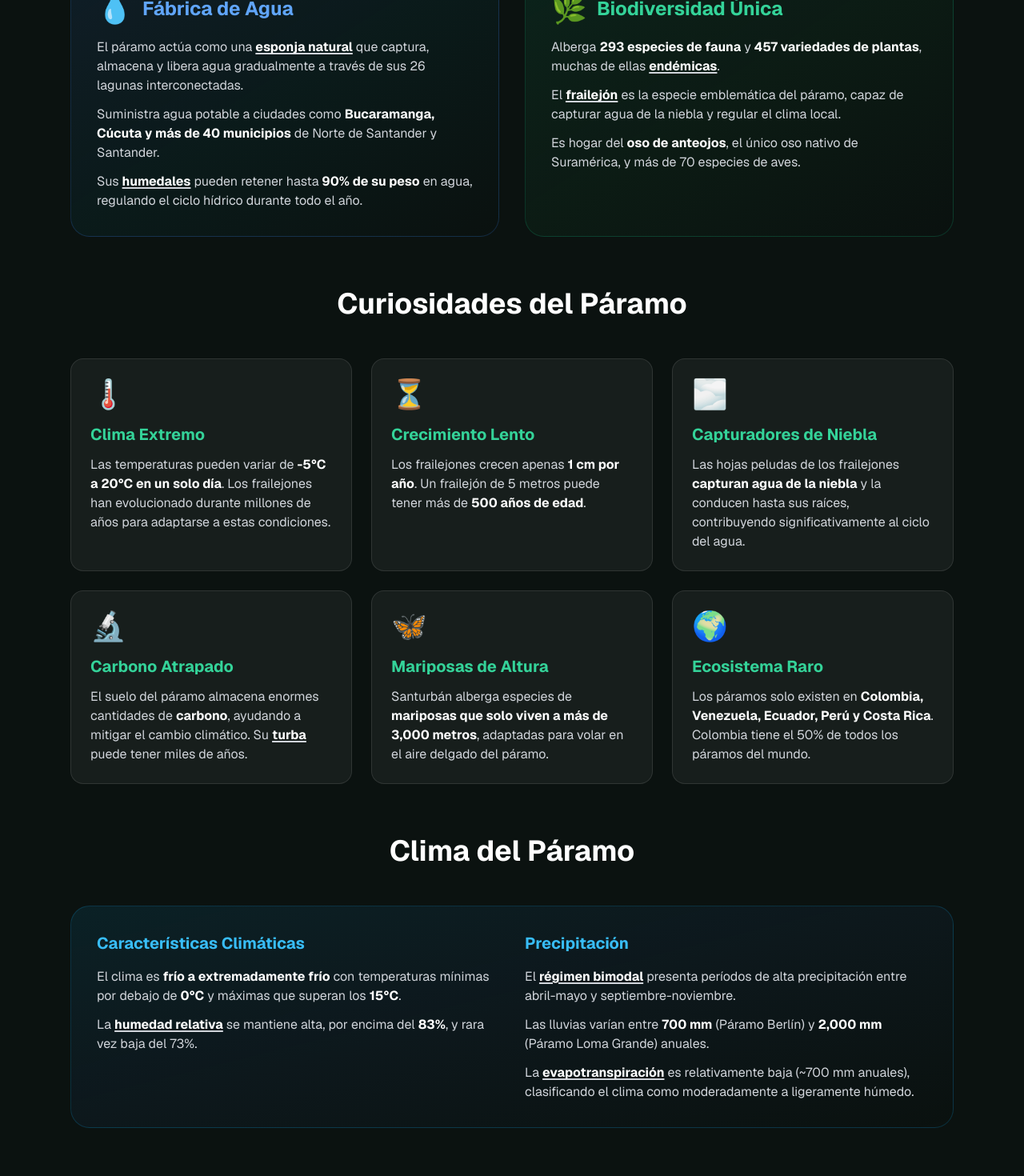
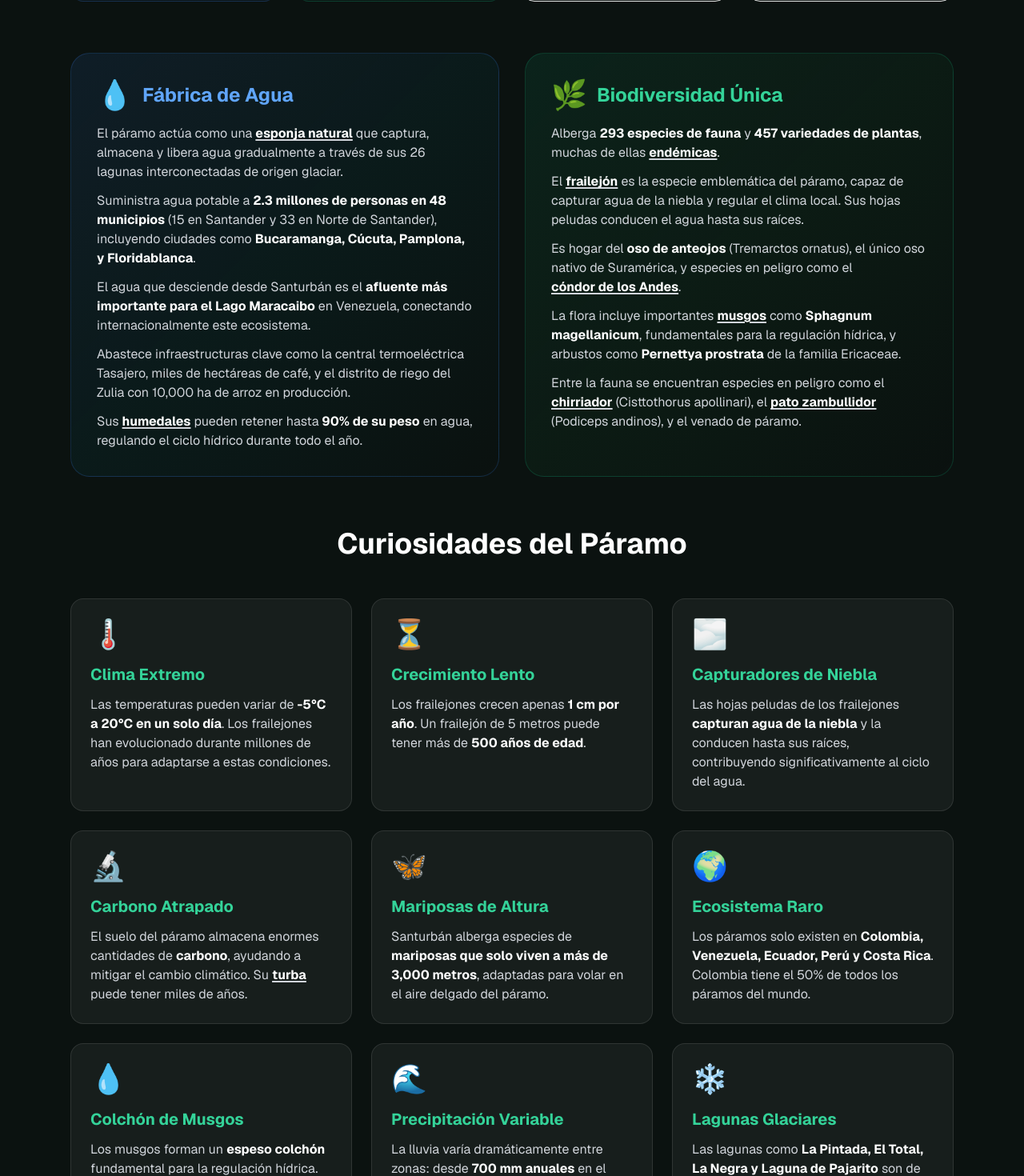
Before and after one commit to jwar28/santurban-museum, a Next.js app: page /santurban in a window 1280 px wide. Shown: the part 1280-2750 px from the top of the page at 80% size. Built offline with nearby package versions, Linux system fonts and the light colour scheme; no server answers.

Commit message:
feat(santurban): more data added

```diff
--- a/components/santurban/text-with-tooltips.tsx
+++ b/components/santurban/text-with-tooltips.tsx
@@ -1,3 +1,4 @@
+/** biome-ignore-all lint/suspicious/noArrayIndexKey: <explanation> */
 import {
 	Tooltip,
 	TooltipContent,
--- a/data/santurban-content.json
+++ b/data/santurban-content.json
@@ -5,7 +5,7 @@
 		"backgroundImage": "https://upload.wikimedia.org/wikipedia/commons/9/99/P%C3%A1ramo_de_Santurban.jpg"
 	},
 	"introduction": {
-		"text": "El Páramo de Santurbán es uno de los ecosistemas más importantes de Colombia, un complejo hídrico de 26 lagunas que lo convierten en una verdadera fábrica natural de agua."
+		"text": "El Páramo de Santurbán, también conocido como {Nudo de Santurbán}, es un macizo montañoso ubicado en los departamentos colombianos de Norte de Santander y Santander. Este ecosistema montano intertropical destaca por la diversidad y belleza de su fauna, así como por su importancia ecológica como fuente hídrica vital para la región."
 	},
 	"keyStats": [
 		{
@@ -43,8 +43,10 @@
 			"icon": "💧",
 			"color": "blue",
 			"paragraphs": [
-				"El páramo actúa como una {esponja natural} que captura, almacena y libera agua gradualmente a través de sus 26 lagunas interconectadas.",
-				"Suministra agua potable a ciudades como **Bucaramanga, Cúcuta y más de 40 municipios** de Norte de Santander y Santander.",
+				"El páramo actúa como una {esponja natural} que captura, almacena y libera agua gradualmente a través de sus 26 lagunas interconectadas de origen glaciar.",
+				"Suministra agua potable a **2.3 millones de personas en 48 municipios** (15 en Santander y 33 en Norte de Santander), incluyendo ciudades como **Bucaramanga, Cúcuta, Pamplona, y Floridablanca**.",
+				"El agua que desciende desde Santurbán es el **afluente más importante para el Lago Maracaibo** en Venezuela, conectando internacionalmente este ecosistema.",
+				"Abastece infraestructuras clave como la central termoeléctrica Tasajero, miles de hectáreas de café, y el distrito de riego del Zulia con 10,000 ha de arroz en producción.",
 				"Sus {humedales} pueden retener hasta **90% de su peso** en agua, regulando el ciclo hídrico durante todo el año."
 			]
 		},
@@ -54,8 +56,21 @@
 			"color": "emerald",
 			"paragraphs": [
 				"Alberga **293 especies de fauna** y **457 variedades de plantas**, muchas de ellas {endémicas}.",
-				"El {frailejón} es la especie emblemática del páramo, capaz de capturar agua de la niebla y regular el clima local.",
-				"Es hogar del **oso de anteojos**, el único oso nativo de Suramérica, y más de 70 especies de aves."
+				"El {frailejón} es la especie emblemática del páramo, capaz de capturar agua de la niebla y regular el clima local. Sus hojas peludas conducen el agua hasta sus raíces.",
+				"Es hogar del **oso de anteojos** (Tremarctos ornatus), el único oso nativo de Suramérica, y especies en peligro como el {cóndor de los Andes}.",
+				"La flora incluye importantes {musgos} como **Sphagnum magellanicum**, fundamentales para la regulación hídrica, y arbustos como **Pernettya prostrata** de la familia Ericaceae.",
+				"Entre la fauna se encuentran especies en peligro como el {chirriador} (Cisttothorus apollinari), el {pato zambullidor} (Podiceps andinos), y el venado de páramo."
+			]
+		},
+		"ecosystem": {
+			"title": "Ecosistemas del Páramo",
+			"icon": "🏔️",
+			"color": "purple",
+			"paragraphs": [
+				"El complejo se conecta directamente con los páramos de Almorzadero, Cocuy, Pisba y Tota-Bijagual-Mamapacha en la {cordillera Oriental}.",
+				"Los páramos representan el 50% del área con tres unidades principales: **páramo rocoso** (1,767 ha con fuertes pendientes), **pajonales** con frailejones y chuscales, y pequeñas zonas de {turbera}.",
+				"Los {bosques andinos} representan el 27% del área, distribuidos desde los 2,800 hasta los 3,400 msnm, con una estructura que varía según el relieve.",
+				"La zona de transición o {subpáramo} contiene bosquecillos de la familia Compositae (Asteraceae), con especies como Eupatorium, bambú **Neurolepis aristata**, y abundantes {briófitas}."
 			]
 		}
 	},
@@ -95,6 +110,24 @@
 			"icon": "🌍",
 			"title": "Ecosistema Raro",
 			"description": "Los páramos solo existen en **Colombia, Venezuela, Ecuador, Perú y Costa Rica**. Colombia tiene el 50% de todos los páramos del mundo."
+		},
+		{
+			"id": 7,
+			"icon": "💧",
+			"title": "Colchón de Musgos",
+			"description": "Los musgos forman un **espeso colchón** fundamental para la regulación hídrica. Especies como **Sphagnum** pueden retener hasta **20 veces su peso** en agua."
+		},
+		{
+			"id": 8,
+			"icon": "🌊",
+			"title": "Precipitación Variable",
+			"description": "La lluvia varía dramáticamente entre zonas: desde **700 mm anuales** en el sector de Berlín hasta **2,000 mm** en Loma Grande."
+		},
+		{
+			"id": 9,
+			"icon": "❄️",
+			"title": "Lagunas Glaciares",
+			"description": "Las lagunas como **La Pintada, El Total, La Negra y Laguna de Pajarito** son de origen glaciar, formadas hace miles de años durante la última era de hielo."
 		}
 	],
 	"climate": {
@@ -104,15 +137,16 @@
 				"title": "Características Climáticas",
 				"paragraphs": [
 					"El clima es **frío a extremadamente frío** con temperaturas mínimas por debajo de **0°C** y máximas que superan los **15°C**.",
-					"La {humedad relativa} se mantiene alta, por encima del **83%**, y rara vez baja del 73%."
+					"La {humedad relativa} se mantiene alta, generalmente por encima del **83%**, y rara vez baja del 73% a nivel promedio mensual."
 				]
 			},
 			{
 				"title": "Precipitación",
 				"paragraphs": [
-					"El {régimen bimodal} presenta períodos de alta precipitación entre abril-mayo y septiembre-noviembre.",
-					"Las lluvias varían entre **700 mm** (Páramo Berlín) y **2,000 mm** (Páramo Loma Grande) anuales.",
-					"La {evapotranspiración} es relativamente baja (~700 mm anuales), clasificando el clima como moderadamente a ligeramente húmedo."
+					"El {régimen bimodal} presenta períodos de alta precipitación entre **abril-mayo** y **septiembre-noviembre**.",
+					"Las lluvias varían entre **700 mm** anuales en el sector Páramo Berlín y **2,000 mm** en el sector Páramo Loma Grande.",
+					"La evaporación en superficie libre (lagunas, pantanos) está alrededor de los **900 mm anuales**.",
+					"La {evapotranspiración} potencial es relativamente baja (~700 mm anuales), clasificando el clima como **moderadamente húmedo a ligeramente húmedo**."
 				]
 			}
 		]
@@ -132,17 +166,93 @@
 		"icon": "⚠️",
 		"intro": "A pesar de su importancia vital, el Páramo de Santurbán enfrenta amenazas significativas que ponen en riesgo este ecosistema único y el suministro de agua para millones de personas.",
 		"threats": [
-			"{Minería ilegal y proyectos extractivos}",
+			"{Minería ilegal y proyectos extractivos} - títulos mineros vigentes y solicitudes que amenazan los frágiles ecosistemas",
 			"{Cambio climático y variabilidad de temperaturas}",
-			"{Expansión de la frontera agrícola}",
-			"Turismo no regulado"
+			"{Expansión de la frontera agrícola} - pastoreo de vacunos y ovinos con quemas periódicas",
+			"Turismo no regulado",
+			"Disminución de la diversidad florística por explotación extensiva",
+			"Destrucción de {briófitas} (musgos) y plantas macollosas"
 		],
 		"protectionActions": [
-			"Declaración como área protegida desde 2014",
+			"Declaración de múltiples áreas protegidas desde 2004 (DMI Berlín, Parques Regionales Sisavita y Santurbán)",
+			"Prohibición legal de la actividad minera en zonas de páramo",
 			"Monitoreo científico continuo de la biodiversidad",
 			"Programas de educación ambiental comunitaria",
 			"Restauración de zonas degradadas"
-		]
+		],
+		"legalProtection": {
+			"title": "Marco Legal de Protección",
+			"description": "Desde la Ley 99 de 1993, múltiples acuerdos han consolidado la protección del complejo Santurbán-Almorzadero, definiendo los páramos como **Zonas de Protección Especial** e incorporándolos en los ordenamientos territoriales municipales."
+		}
+	},
+	"tourism": {
+		"title": "Información para Visitantes",
+		"icon": "🥾",
+		"access": {
+			"title": "Vías de Acceso",
+			"description": "Desde Bucaramanga o Cúcuta se puede llegar al páramo por seis municipios: **Tona, Vetas, California, Suratá, Matanza y Charta**.",
+			"routes": [
+				{
+					"name": "Ruta desde Mutiscua",
+					"difficulty": "Difícil",
+					"duration": "8 horas aproximadamente",
+					"description": "A pie o a lomo de mula desde Mutiscua (Norte de Santander), a 2.5 horas de Pamplona. Requiere excelente estado físico. Llega al campamento base en la **Laguna de Súrcura**."
+				},
+				{
+					"name": "Ruta desde Vetas",
+					"difficulty": "Moderada",
+					"duration": "3 horas aproximadamente",
+					"description": "Permite visitar el páramo y volver el mismo día. Llega al campamento base cerca de la **Laguna La Pintada**. Se recomienda contratar servicio de Jeep (carreteras en mal estado)."
+				}
+			]
+		},
+		"placesOfInterest": {
+			"title": "Sitios de Interés",
+			"intro": "El páramo ofrece un paisaje inhóspito pero fascinante con múltiples lagunas de belleza incomparable:",
+			"places": [
+				{
+					"name": "Laguna de Pajarito",
+					"description": "Primera laguna que se encuentra en el recorrido. Agua fría con paisaje hermoso, ideal para fotografía."
+				},
+				{
+					"name": "Lagunas Las Calles",
+					"description": "Sistema de lagunas interconectadas con características únicas."
+				},
+				{
+					"name": "Laguna El Total",
+					"description": "Laguna de origen glaciar con ecosistema prístino."
+				},
+				{
+					"name": "Laguna El Plan",
+					"description": "Ubicada en zona de pajonales con rica biodiversidad."
+				},
+				{
+					"name": "Laguna La Negra",
+					"description": "Destaca por su color oscuro debido a la profundidad y sedimentos."
+				},
+				{
+					"name": "Laguna La Pintada",
+					"description": "Una de las más accesibles, cerca del campamento base de Vetas."
+				},
+				{
+					"name": "Laguna de Súrcura",
+					"description": "Punto base para expediciones en la zona de Mutiscua."
+				}
+			]
+		},
+		"recommendations": {
+			"title": "Recomendaciones Importantes",
+			"items": [
+				"🧭 **Contratar un guía local** - Esencial para seguridad. El páramo puede tornarse hostil cuando baja la neblina.",
+				"🍲 **Llevar alimentos e hidratación** - No hay restaurantes ni servicios en el páramo.",
+				"🏕️ **Hospedaje** - Hospedarse en fincas de poblaciones vecinas o acampar con permiso de habitantes locales.",
+				"🧥 **Ropa apropiada** - Llevar ropa impermeable, botas de montaña y capas térmicas.",
+				"💊 **Consulta médica previa** - Si tiene enfermedades o consume medicamentos, consulte antes del viaje.",
+				"♻️ **No deje rastro** - Lleve toda su basura, incluyendo residuos biodegradables.",
+				"💧 **No contamine el agua** - Las fuentes son súper puras y vitales para millones de personas.",
+				"🌿 **Respete la flora** - NO tome frailejones ni otras plantas. Solo observe y fotografíe."
+			]
+		}
 	},
 	"cta": {
 		"title": "Descubre las Especies del Páramo",
--- a/data/tooltips.json
+++ b/data/tooltips.json
@@ -1,5 +1,6 @@
 {
 	"turba": "Material orgánico parcialmente descompuesto que se acumula en suelos saturados de agua. Actúa como almacén de carbono y esponja natural, reteniendo hasta 20 veces su peso en agua.",
+	"turbera": "Ecosistema de humedal donde se acumula turba. Son fundamentales para la regulación hídrica y almacenan grandes cantidades de carbono, ayudando a mitigar el cambio climático.",
 	"esponja natural": "Los suelos del páramo, especialmente la turba, pueden absorber y retener grandes cantidades de agua durante las lluvias y liberarla lentamente durante las épocas secas.",
 	"humedales": "Ecosistemas donde el agua es el principal factor que controla el medio ambiente. Son vitales para regular el flujo de agua y purificarla naturalmente.",
 	"endémicas": "Especies que solo existen en una región geográfica específica y no se encuentran naturalmente en ningún otro lugar del mundo.",
@@ -11,5 +12,14 @@
 	"Sistemas lacustres glaciares": "Lagunas formadas por el derretimiento de antiguos glaciares durante las eras de hielo. Guardan evidencia del clima pasado del planeta.",
 	"Minería ilegal y proyectos extractivos": "Principalmente extracción de oro usando mercurio y cianuro, que contaminan las fuentes de agua. También proyectos de minería a gran escala que destruyen el ecosistema y alteran el ciclo del agua.",
 	"Cambio climático y variabilidad de temperaturas": "El aumento de temperatura está desplazando las especies hacia zonas más altas y alterando los patrones de lluvias, afectando la capacidad del páramo de producir agua.",
-	"Expansión de la frontera agrícola": "La agricultura y ganadería avanzan hacia las zonas de páramo, destruyendo vegetación nativa y compactando el suelo, reduciendo su capacidad de retener agua."
+	"Expansión de la frontera agrícola": "La agricultura y ganadería avanzan hacia las zonas de páramo, destruyendo vegetación nativa y compactando el suelo, reduciendo su capacidad de retener agua.",
+	"Nudo de Santurbán": "Nombre geográfico del macizo montañoso donde convergen varias formaciones montañosas de la Cordillera Oriental, creando un nudo o punto de encuentro orográfico.",
+	"cóndor de los Andes": "Vultur gryphus. El ave voladora más grande del mundo con envergadura de hasta 3.3 metros. En peligro de extinción, Santurbán participa en programas de repoblamiento.",
+	"chirriador": "Pequeña ave endémica de los páramos colombianos (Cisttothorus apollinari). En peligro crítico de extinción debido a la pérdida de hábitat.",
+	"pato zambullidor": "Podiceps andinos. Ave acuática endémica de los Andes, posiblemente extinta. Habitaba lagunas de páramo y se sumergía para alimentarse.",
+	"musgos": "Briófitas que forman densos colchones en el páramo. Especies como Sphagnum son esenciales para la retención de agua, absorbiendo hasta 20 veces su peso.",
+	"cordillera Oriental": "Una de las tres cordilleras de los Andes colombianos. Se extiende desde la frontera con Ecuador hasta Venezuela, albergando la mayoría de los páramos del país.",
+	"subpáramo": "Zona de transición entre el bosque andino (2,800-3,000 msnm) y el páramo propiamente dicho (3,000-4,000 msnm). Caracterizada por arbustos y vegetación de porte medio.",
+	"briófitas": "Grupo de plantas no vasculares que incluye musgos, hepáticas y antoceros. Fundamentales para la retención de humedad y formación de suelo en el páramo.",
+	"bosques andinos": "Bosques de montaña ubicados entre 2,800 y 3,400 msnm. Su estructura varía con la altitud: bosques densos altos en zonas bajas, bosques densos bajos en zonas de mayor pendiente."
 }
```
Also changed, not shown: app/santurban/page.tsx (+2 -12 lines).
